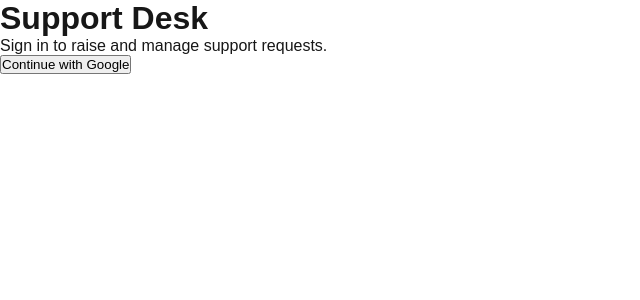
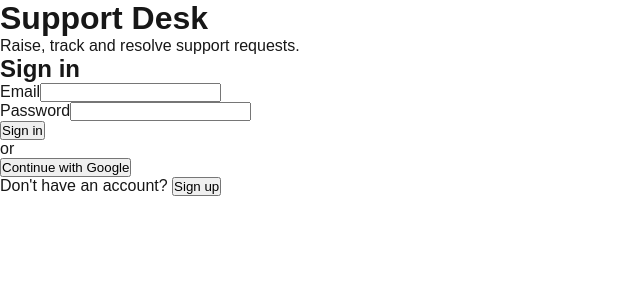
Before and after one commit to rashdanmd/support-desk-web, a Next.js app: page / in a window 1280 px wide. Shown: the top 300 px of the page, without its empty margins (0-640 px from the left). Built offline with nearby package versions, Linux system fonts and the light colour scheme; no server answers.

Commit message:
feat: add email authentication

```diff
--- a/package.json
+++ b/package.json
@@ -13,7 +13,8 @@
     "@supabase/supabase-js": "^2.117.2",
     "next": "16.3.6",
     "react": "19.2.8",
-    "react-dom": "19.2.8"
+    "react-dom": "19.2.8",
+    "react-hook-form": "^7.89.0"
   },
   "devDependencies": {
     "@types/node": "^20",
--- /dev/null
+++ b/src/api/auth/index.ts
@@ -0,0 +1,40 @@
+import { createClient } from "@/lib/supabase/client";
+
+export const signInWithEmail = async (email: string, password: string) => {
+  const supabase = createClient();
+
+  const { data, error } = await supabase.auth.signInWithPassword({
+    email,
+    password,
+  });
+
+  if (error) {
+    throw error;
+  }
+
+  return data;
+};
+
+export const signUpWithEmail = async (
+  name: string,
+  email: string,
+  password: string,
+) => {
+  const supabase = createClient();
+
+  const { data, error } = await supabase.auth.signUp({
+    email,
+    password,
+    options: {
+      data: {
+        full_name: name,
+      },
+    },
+  });
+
+  if (error) {
+    throw error;
+  }
+
+  return data;
+};
--- a/src/app/page.tsx
+++ b/src/app/page.tsx
@@ -1,33 +1 @@
-import GoogleSignIn from "@/components/google-sign-in";
-import SignOut from "@/components/sign-out";
-import { createClient } from "@/lib/supabase/server";
-
-export default async function Home() {
-  const supabase = await createClient();
-
-  const {
-    data: { user },
-  } = await supabase.auth.getUser();
-
-  return (
-    <main>
-      <h1>Support Desk</h1>
-
-      {user ? (
-        <>
-          <p>Welcome, {user.user_metadata.full_name ?? user.email}</p>
-
-          <p>You are logged in.</p>
-
-          <SignOut />
-        </>
-      ) : (
-        <>
-          <p>Sign in to raise and manage support requests.</p>
-
-          <GoogleSignIn />
-        </>
-      )}
-    </main>
-  );
-}
+export { default } from "@/components/pages/home";
--- /dev/null
+++ b/src/app/sign-in/page.tsx
@@ -0,0 +1 @@
+export { default } from "@components/pages/sign-in";
--- /dev/null
+++ b/src/components/pages/auth/index.tsx
@@ -0,0 +1,42 @@
+"use client";
+
+import { useState } from "react";
+
+import SignIn from "@/components/pages/sign-in";
+import SignUp from "@/components/pages/sign-up";
+
+export default function Auth() {
+  const [isSignUp, setIsSignUp] = useState(false);
+
+  return (
+    <div>
+      <h1>Support Desk</h1>
+
+      <p>Raise, track and resolve support requests.</p>
+
+      {isSignUp ? (
+        <>
+          <SignUp />
+
+          <p>
+            Already have an account?{" "}
+            <button type="button" onClick={() => setIsSignUp(false)}>
+              Sign in
+            </button>
+          </p>
+        </>
+      ) : (
+        <>
+          <SignIn />
+
+          <p>
+            Don't have an account?{" "}
+            <button type="button" onClick={() => setIsSignUp(true)}>
+              Sign up
+            </button>
+          </p>
+        </>
+      )}
+    </div>
+  );
+}
--- /dev/null
+++ b/src/components/pages/home/index.tsx
@@ -0,0 +1,29 @@
+import { createClient } from "@/lib/supabase/server";
+import SignOut from "@/components/sign-out";
+import Auth from "@/components/pages/auth";
+
+export default async function Home() {
+  const supabase = await createClient();
+
+  const {
+    data: { user },
+  } = await supabase.auth.getUser();
+
+  return (
+    <main>
+      {user ? (
+        <>
+          <h1>Support Desk</h1>
+
+          <p>Welcome, {user.user_metadata.full_name ?? user.email}</p>
+
+          <p>You are logged in.</p>
+
+          <SignOut />
+        </>
+      ) : (
+        <Auth />
+      )}
+    </main>
+  );
+}
--- /dev/null
+++ b/src/components/pages/sign-in/index.tsx
@@ -0,0 +1,84 @@
+"use client";
+
+import { useRouter } from "next/navigation";
+import { useState } from "react";
+import { useForm } from "react-hook-form";
+
+import { signInWithEmail } from "@/api/auth";
+import GoogleSignIn from "@/components/google-sign-in";
+
+type SignInFormData = {
+  email: string;
+  password: string;
+};
+
+export default function SignIn() {
+  const router = useRouter();
+  const [signInError, setSignInError] = useState("");
+
+  const {
+    register,
+    handleSubmit,
+    formState: { errors, isSubmitting },
+  } = useForm<SignInFormData>();
+
+  const onSubmit = async (data: SignInFormData) => {
+    setSignInError("");
+
+    try {
+      await signInWithEmail(data.email, data.password);
+
+      router.refresh();
+    } catch (error) {
+      setSignInError(
+        error instanceof Error ? error.message : "Unable to sign in",
+      );
+    }
+  };
+
+  return (
+    <>
+      <h2>Sign in</h2>
+
+      <form onSubmit={handleSubmit(onSubmit)}>
+        <div>
+          <label htmlFor="email">Email</label>
+
+          <input
+            id="email"
+            type="email"
+            {...register("email", {
+              required: "Email is required",
+            })}
+          />
+
+          {errors.email && <p>{errors.email.message}</p>}
+        </div>
+
+        <div>
+          <label htmlFor="password">Password</label>
+
+          <input
+            id="password"
+            type="password"
+            {...register("password", {
+              required: "Password is required",
+            })}
+          />
+
+          {errors.password && <p>{errors.password.message}</p>}
+        </div>
+
+        <button type="submit" disabled={isSubmitting}>
+          {isSubmitting ? "Signing in..." : "Sign in"}
+        </button>
+      </form>
+
+      {signInError && <p role="alert">{signInError}</p>}
+
+      <p>or</p>
+
+      <GoogleSignIn />
+    </>
+  );
+}
--- /dev/null
+++ b/src/components/pages/sign-up/index.tsx
@@ -0,0 +1,110 @@
+"use client";
+
+import { useState } from "react";
+import { useForm } from "react-hook-form";
+
+import { signUpWithEmail } from "@/api/auth";
+
+type SignUpFormData = {
+  name: string;
+  email: string;
+  password: string;
+  confirmPassword: string;
+};
+
+export default function SignUp() {
+  const [message, setMessage] = useState("");
+  const [signUpError, setSignUpError] = useState("");
+
+  const {
+    register,
+    handleSubmit,
+    watch,
+    formState: { errors, isSubmitting },
+  } = useForm<SignUpFormData>();
+
+  const onSubmit = async (data: SignUpFormData) => {
+    setMessage("");
+    setSignUpError("");
+
+    try {
+      await signUpWithEmail(data.name, data.email, data.password);
+
+      setMessage("Account created successfully.");
+    } catch (error) {
+      setSignUpError(
+        error instanceof Error ? error.message : "Unable to create account",
+      );
+    }
+  };
+
+  return (
+    <main>
+      <h1>Create an account</h1>
+
+      <form onSubmit={handleSubmit(onSubmit)}>
+        <div>
+          <label htmlFor="name">Name</label>
+          <input
+            id="name"
+            type="text"
+            {...register("name", {
+              required: "Name is required",
+            })}
+          />
+          {errors.name && <p>{errors.name.message}</p>}
+        </div>
+
+        <div>
+          <label htmlFor="email">Email</label>
+          <input
+            id="email"
+            type="email"
+            {...register("email", {
+              required: "Email is required",
+            })}
+          />
+          {errors.email && <p>{errors.email.message}</p>}
+        </div>
+
+        <div>
+          <label htmlFor="password">Password</label>
+          <input
+            id="password"
+            type="password"
+            {...register("password", {
+              required: "Password is required",
+              minLength: {
+                value: 8,
+                message: "Password must be at least 8 characters",
+              },
+            })}
+          />
+          {errors.password && <p>{errors.password.message}</p>}
+        </div>
+
+        <div>
+          <label htmlFor="confirmPassword">Confirm password</label>
+          <input
+            id="confirmPassword"
+            type="password"
+            {...register("confirmPassword", {
+              required: "Please confirm your password",
+              validate: (value) =>
+                value === watch("password") || "Passwords do not match",
+            })}
+          />
+
+          {errors.confirmPassword && <p>{errors.confirmPassword.message}</p>}
+        </div>
+
+        <button type="submit" disabled={isSubmitting}>
+          {isSubmitting ? "Creating account..." : "Create account"}
+        </button>
+      </form>
+
+      {message && <p>{message}</p>}
+      {signUpError && <p role="alert">{signUpError}</p>}
+    </main>
+  );
+}
--- a/src/components/sign-out/index.tsx
+++ b/src/components/sign-out/index.tsx
@@ -16,6 +16,7 @@ export default function SignOut() {
       return;
     }
 
+    router.push("/");
     router.refresh();
   };
 
```
Also changed, not shown: 1 other file (tests, documents, lock files or other folders).
